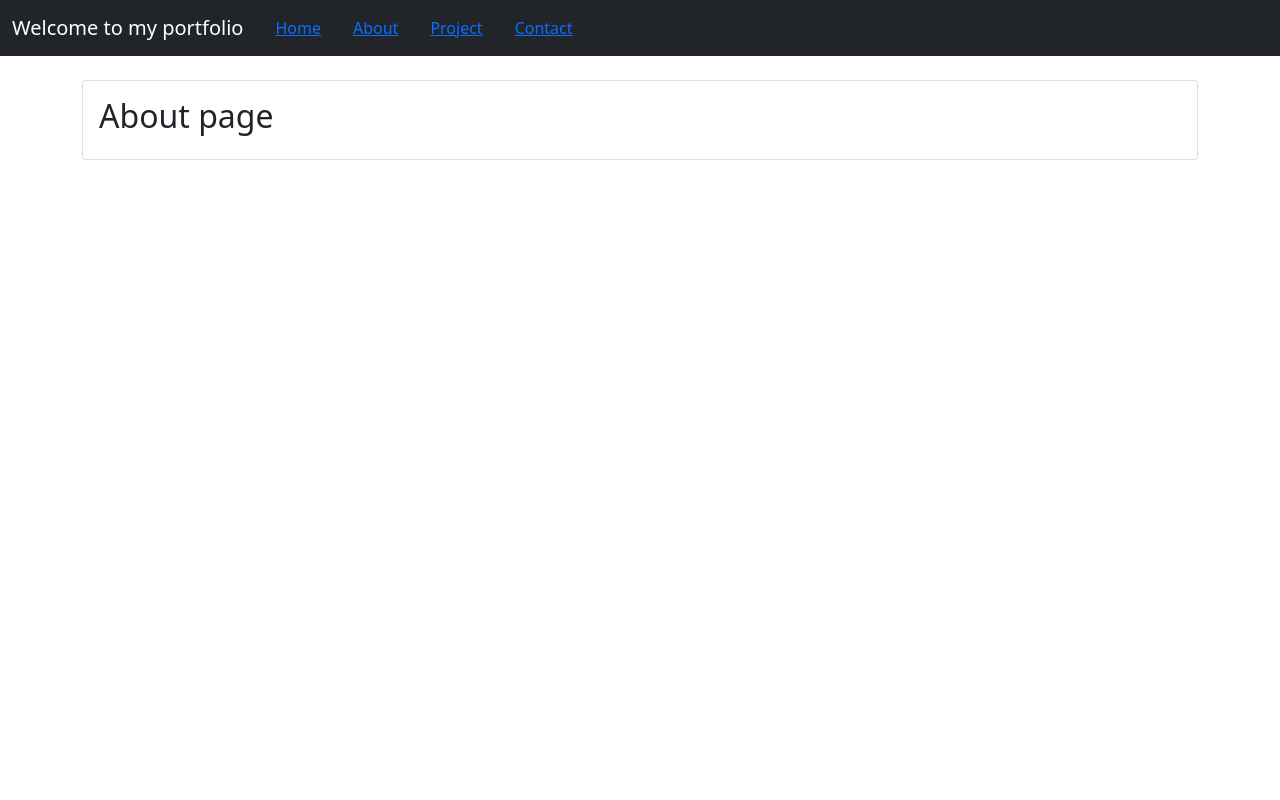
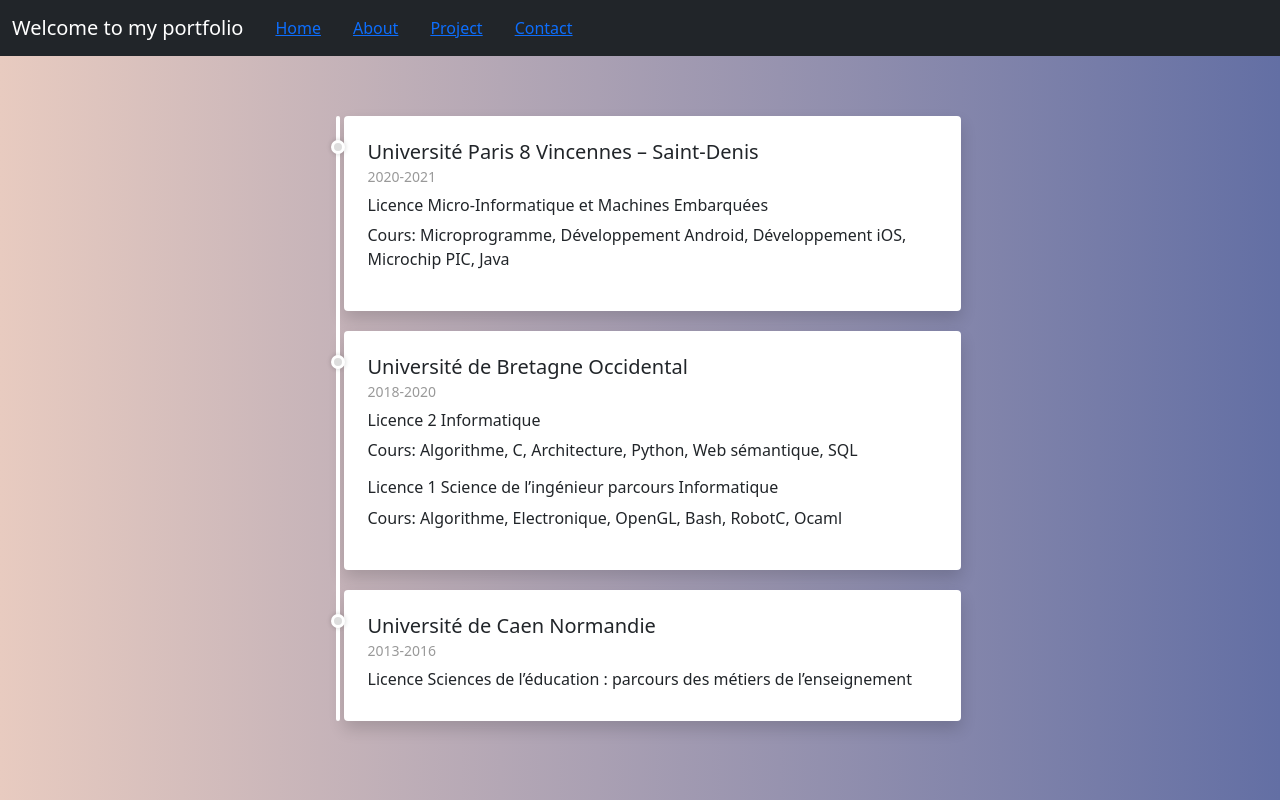
Before and after one commit to thiphan94/Portfolio-React-JS-Bootstrap-5, a React (Create React App) app: page /about in a window 1280 px wide. Built offline with nearby package versions, Linux system fonts and the light colour scheme.

Commit message:
timeline

```diff
--- a/src/App.css
+++ b/src/App.css
@@ -17,3 +17,70 @@
   margin-top: 10px;
   margin-bottom: 10px;
 }
+
+ul.timeline {
+  list-style-type: none;
+  position: relative;
+  padding-left: 1.5rem;
+}
+
+/* Timeline vertical line */
+ul.timeline:before {
+  content: ' ';
+  background: #fff;
+  display: inline-block;
+  position: absolute;
+  left: 16px;
+  width: 4px;
+  height: 100%;
+  z-index: 400;
+  border-radius: 1rem;
+}
+
+li.timeline-item {
+  margin: 20px 0;
+}
+
+/* Timeline item arrow */
+.timeline-arrow {
+  border-top: 0.5rem solid transparent;
+  border-right: 0.5rem solid #fff;
+  border-bottom: 0.5rem solid transparent;
+  display: block;
+  position: absolute;
+  left: 2rem;
+}
+
+/* Timeline item circle marker */
+li.timeline-item::before {
+  content: ' ';
+  background: #ddd;
+  display: inline-block;
+  position: absolute;
+  border-radius: 50%;
+  border: 3px solid #fff;
+  left: 11px;
+  width: 14px;
+  height: 14px;
+  z-index: 400;
+  box-shadow: 0 0 5px rgba(0, 0, 0, 0.2);
+}
+
+
+/*
+*
+* ==========================================
+* FOR DEMO PURPOSES
+* ==========================================
+*
+*/
+body {
+  background: #E8CBC0;
+  background: -webkit-linear-gradient(to right, #E8CBC0, #636FA4);
+  background: linear-gradient(to right, #E8CBC0, #636FA4);
+  min-height: 100vh;
+}
+
+.text-gray {
+  color: #999;
+}
--- a/src/components/pages/About.js
+++ b/src/components/pages/About.js
@@ -1,15 +1,48 @@
 import React from 'react';
+import Slider from '../inc/Slider';
+import {Link} from 'react-router-dom';
+
 
 function About(){
     return (
-        <div className="container">
-            <div className="card mt-4">
-                <div className="card-body">
-                    <h2>About page</h2>
-                </div>
+        <div>
+            <section className="section">
+                <div className="container">
+                <div class="row">
+            <div class="col-lg-7 mx-auto">
+
+
+                <ul class="timeline">
+                    <li class="timeline-item bg-white rounded ml-3 p-4 shadow">
+                        <div class="timeline-arrow"></div>
+                        <h2 class="h5 mb-0">Université Paris 8 Vincennes – Saint-Denis</h2><span class="small text-gray"><i class="fa fa-clock-o mr-1"></i>2020-2021</span>
+                        <h6 class="text-small mt-2 font-weight-light">Licence Micro-Informatique et Machines Embarquées </h6>
+                        <p>Cours: Microprogramme, Développement Android, Développement iOS, Microchip PIC, Java</p>
+                    </li>
+                    <li class="timeline-item bg-white rounded ml-3 p-4 shadow">
+                        <div class="timeline-arrow"></div>
+                        <h2 class="h5 mb-0">Université de Bretagne Occidental </h2><span class="small text-gray"><i class="fa fa-clock-o mr-1"></i>2018-2020</span>
+                        <h6 class="text-small mt-2 font-weight-light">Licence 2 Informatique</h6>
+                        <p>Cours: Algorithme, C, Architecture, Python, Web sémantique, SQL </p>
+                        <h6 class="text-small mt-2 font-weight-light">Licence 1 Science de l’ingénieur parcours Informatique</h6>
+                        <p>Cours: Algorithme, Electronique, OpenGL, Bash, RobotC, Ocaml </p>
+                    </li>
+                    <li class="timeline-item bg-white rounded ml-3 p-4 shadow">
+                        <div class="timeline-arrow"></div>
+                        <h2 class="h5 mb-0">Université de Caen Normandie</h2><span class="small text-gray"><i class="fa fa-clock-o mr-1"></i>2013-2016</span>
+                        <h6 class="text-small mt-2 font-weight-light">Licence Sciences de l’éducation :
+parcours des métiers de l’enseignement</h6>
+                    </li>
+                </ul>
+
             </div>
         </div>
+                </div>
+            </section>
+        </div>
+
     );
+
 
 }
 
```
